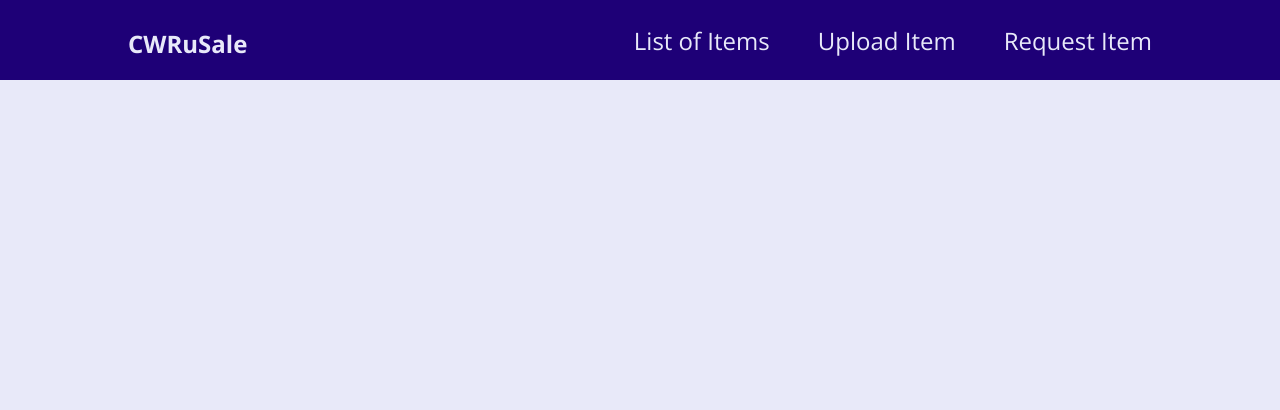
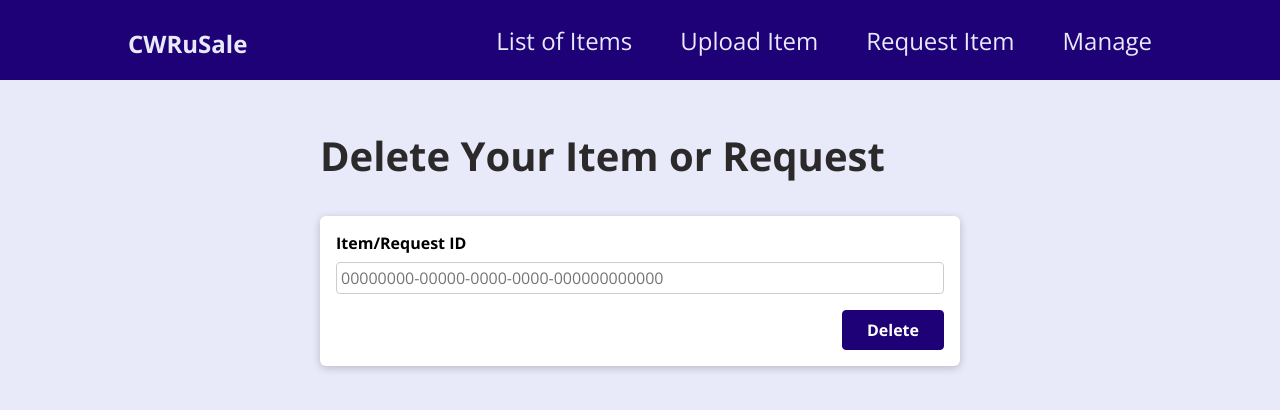
Before and after one commit to alenatochilkina11/CWRuSale, a React (Create React App) app in the folder my-app/: page /item-manage in a window 1280 px wide. Shown: the top 410 px of the page. Built offline with nearby package versions, Linux system fonts and the light colour scheme.

Commit message:
manage page and form completed and working

```diff
--- a/my-app/src/App.js
+++ b/my-app/src/App.js
@@ -4,6 +4,7 @@ import ItemsUploadPage from "./Page/ItemUpload";
 import ItemsRequestPage from "./Page/ItemRequest";
 import InfoPage from "./Page/Info";
 import Layout from "./Components/Layout/Layout";
+import ItemsDeletePage from "./Page/ItemDelete"
 
 function App() {
   return (
@@ -21,6 +22,9 @@ function App() {
         <Route path="/item-request" exact={true}>
           <ItemsRequestPage />
         </Route>
+        <Route path="/item-manage" exact={true}>
+          <ItemsDeletePage />
+        </Route>
       </Switch>
     </Layout>
   );
--- /dev/null
+++ b/my-app/src/Components/Delete/ItemDeleteForm.js
@@ -0,0 +1,66 @@
+import { useState } from "react";
+import classes from "./ItemDeleteForm.module.css";
+import Card from "../Elems/Card";
+import Modal from "../Elems/Modal";
+import Backdrop from "../Elems/Backdrop";
+
+function ItemDeleteForm(props) {
+  const form = document.getElementById("delete-form");
+  const [modalIsOpen, setModalIsOpen] = useState(false);
+
+  const btnHandler = () => {
+    if (form != null && form.reportValidity()) {
+      setModalIsOpen(true);
+    }
+  };
+  function closeModalHandler() {
+    setModalIsOpen(false);
+  }
+
+  const [enteredID, setEnteredID] = useState("");
+
+  const idChangeHandler = (event) => {
+    setEnteredID(event.target.value);
+  };
+
+  function submitHandler(event) {
+    event.preventDefault();
+
+    const itemData = {
+      id: enteredID
+    };
+
+    console.log(itemData);
+    props.onDeleteItem(itemData);
+
+    setEnteredID("");
+  }
+  return (
+    <Card data-testid="deleteCard">
+      <form id="delete-form" className={classes.form} onSubmit={submitHandler}>
+        <div className={classes.control}>
+          <label htmlFor="id">Item/Request ID</label>
+          <input
+            type="text"
+            required
+            id="id"
+            placeholder="00000000-00000-0000-0000-000000000000"
+            value={enteredID}
+            onChange={idChangeHandler}
+          />
+        </div>
+        <div className={classes.actions}>
+          <button onClick={btnHandler}>Delete</button>
+        </div>
+        <div>
+          {modalIsOpen && (
+            <Modal text={props.text} onCancel={closeModalHandler} />
+          )}
+          {modalIsOpen && <Backdrop onClick={closeModalHandler} />}
+        </div>
+      </form>
+    </Card>
+  );
+}
+
+export default ItemDeleteForm;
--- /dev/null
+++ b/my-app/src/Components/Delete/ItemDeleteForm.module.css
@@ -0,0 +1,46 @@
+.form {
+    padding: 1rem;
+  }
+
+  .control {
+    margin-bottom: 0.5rem;
+  }
+
+  .control label {
+    display: block;
+    font-weight: bold;
+    margin-bottom: 0.5rem;
+  }
+
+  .control input,
+  .control textarea,
+  .control select {
+    display: block;
+    font: inherit;
+    border-radius: 4px;
+    border: 1px solid #ccc;
+    padding: 0.25rem;
+    width: 100%;
+  }
+
+  .actions {
+    margin-top: 1rem;
+    text-align: right;
+  }
+
+  .actions button {
+    font: inherit;
+    cursor: pointer;
+    background-color: #1e0077;
+    color: white;
+    padding: 0.5rem 1.5rem;
+    border: 1px solid #1e0077;
+    border-radius: 4px;
+    font-weight: bold;
+  }
+
+  .actions button:hover,
+  .actions button:active {
+    background-color: #4650dc;
+    border-color: #4650dc;
+  }
--- a/my-app/src/Components/MainNavigationBar.js
+++ b/my-app/src/Components/MainNavigationBar.js
@@ -27,6 +27,11 @@ function MainNavigationBar() {
               Request Item
             </Link>
           </li>
+          <li>
+            <Link to="/item-manage" data-testid="itemDeleteLink">
+              Manage
+            </Link>
+          </li>
         </ul>
       </nav>
     </header>
--- a/my-app/src/Page/Info.js
+++ b/my-app/src/Page/Info.js
@@ -1,11 +1,8 @@
 function InfoPage() {
   return (
     <section>
-      <h1> Info Page </h1>
       <h1> About CWRUSale </h1>
       <h1> User Agreement </h1>
-      <h1> Help Button </h1>
-      <h1> Fetch Forms </h1>
     </section>
   );
 }
--- /dev/null
+++ b/my-app/src/Page/ItemDelete.js
@@ -0,0 +1,24 @@
+import ItemDeleteForm from "../Components/Delete/ItemDeleteForm";
+import { useState } from "react";
+
+function ItemsDeletePage() {
+  const [deleteText, setDeleteText] = useState("");
+  const deleteItemHandler = async (itemData) => {
+    const res = await fetch(
+      "https://cwru-sale.azurewebsites.net/api/management?" +
+        new URLSearchParams(itemData),
+      { method: "GET" }
+    );
+    const text = await res.text();
+    setDeleteText(text);
+  };
+
+  return (
+    <section>
+      <h1>Delete Your Item or Request</h1>
+      <ItemDeleteForm text={deleteText} onDeleteItem={deleteItemHandler} />
+    </section>
+  );
+}
+
+export default ItemsDeletePage;
```
